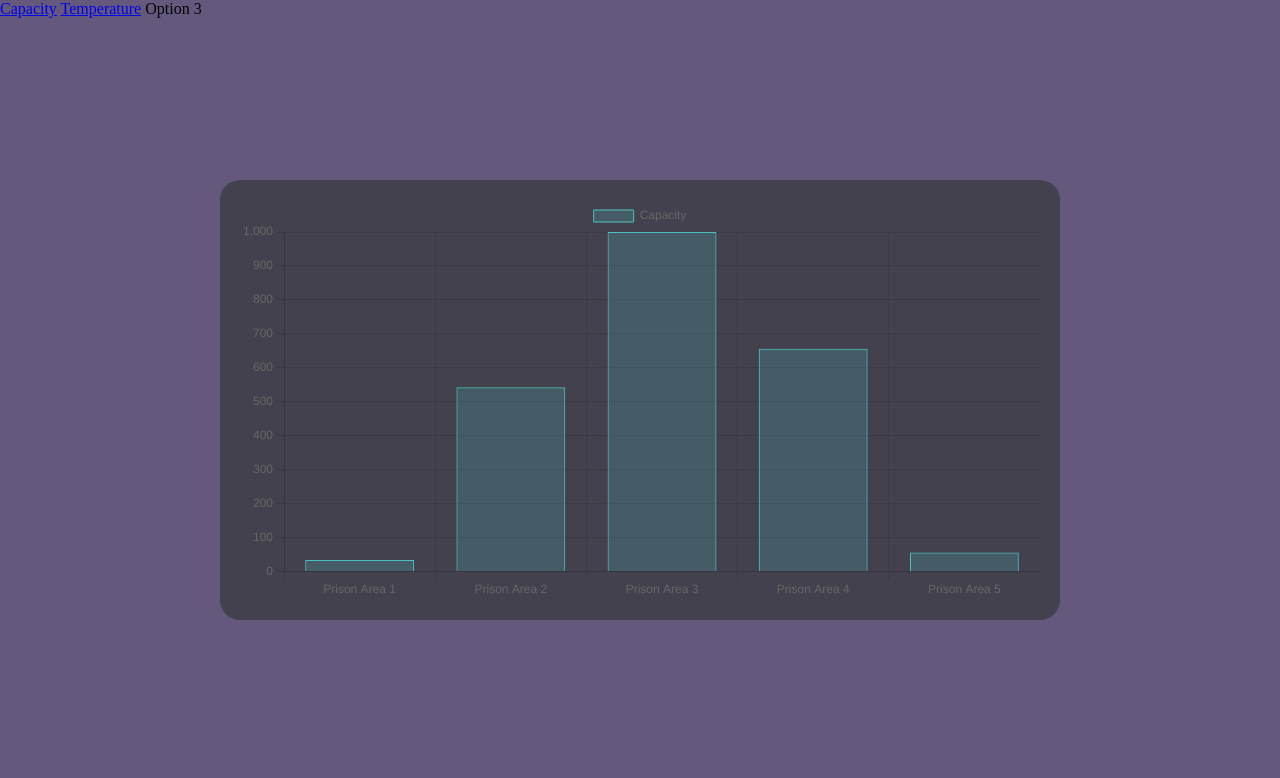
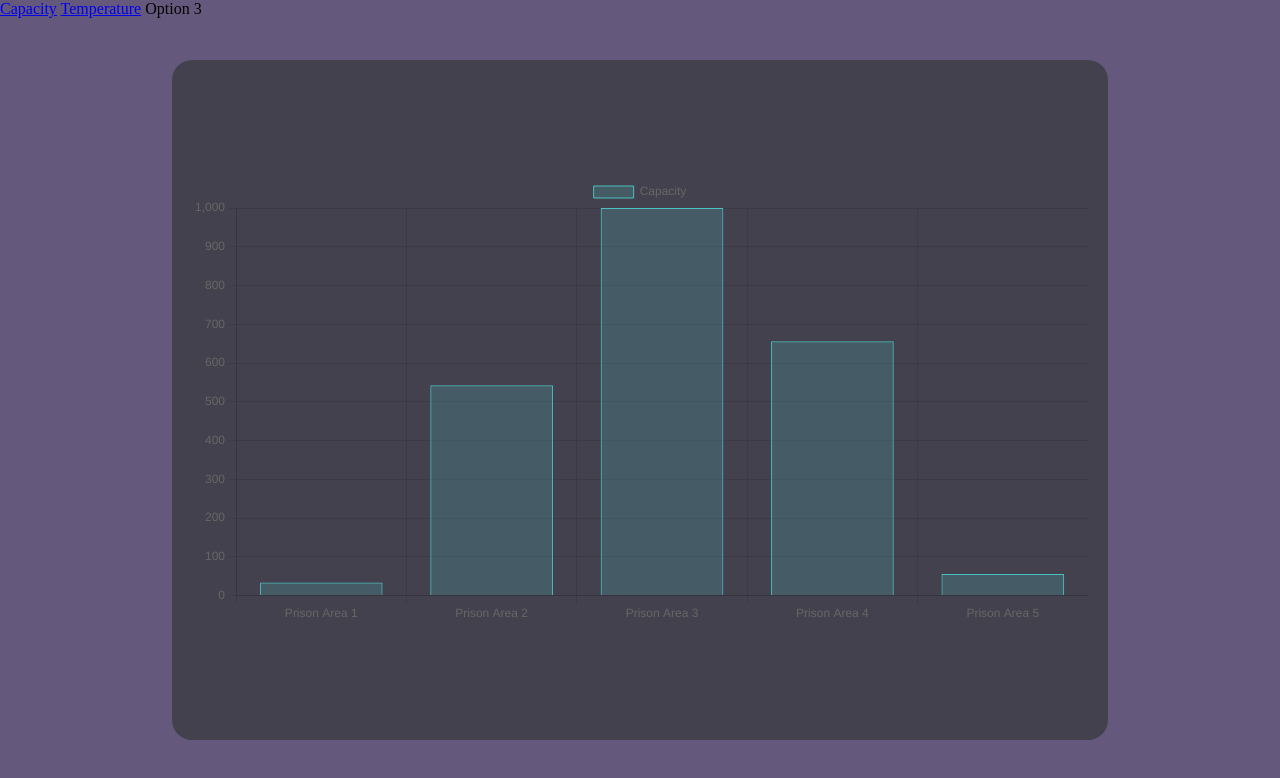
Before and after one commit to hazimbharis/SCC331_Group5, a plain HTML site: page FrontEnd/Capacity.html in a window 1280 px wide. Drawn offline with nearby package versions, Linux system fonts and the light colour scheme.

Commit message:
made chart bigger

```diff
--- a/FrontEnd/Stylesheets/index.css
+++ b/FrontEnd/Stylesheets/index.css
@@ -3,8 +3,10 @@
     display: flex;
     justify-content: center;
     align-items: center;
-    width: 80%;
-    max-width: 800px;
+    width: 70%;
+    height: 80%;
+    min-width: fit-content;
+
     background-color: rgba(68, 65, 79, 1);
     border-radius: 20px 20px 20px 20px;
     /*box-shadow: 10px 10px 10px rgba(1, 1, 1, 0.2);
```
